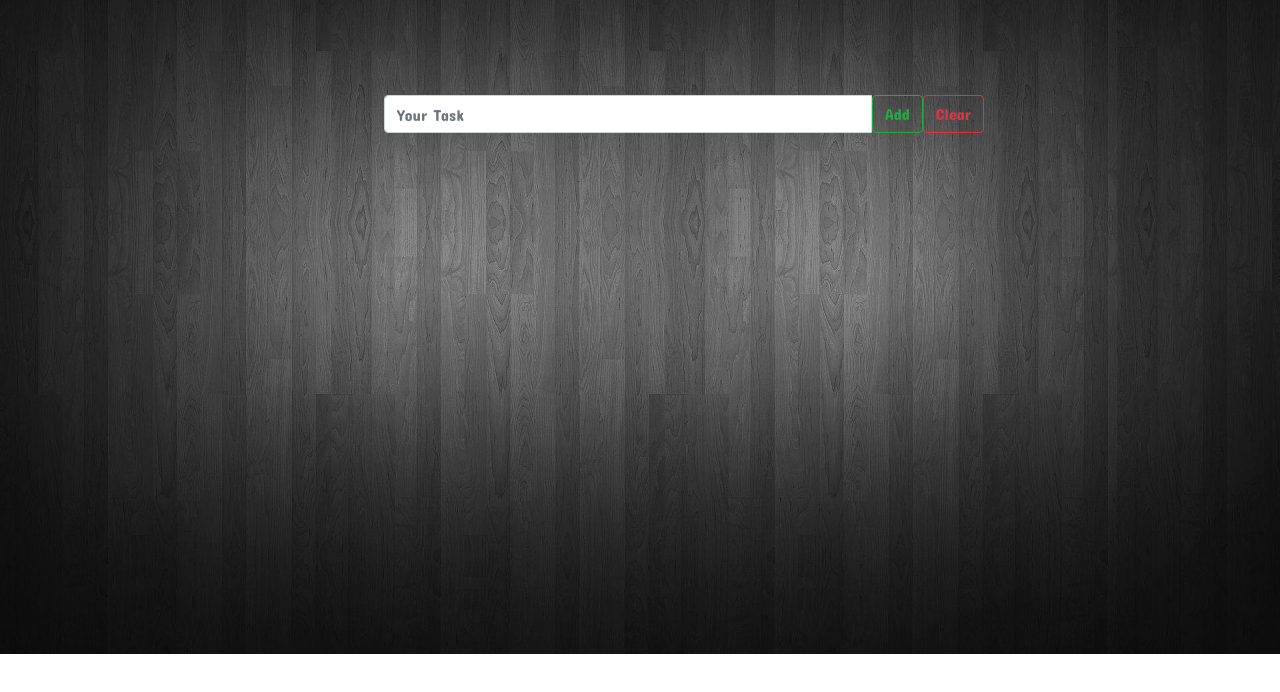
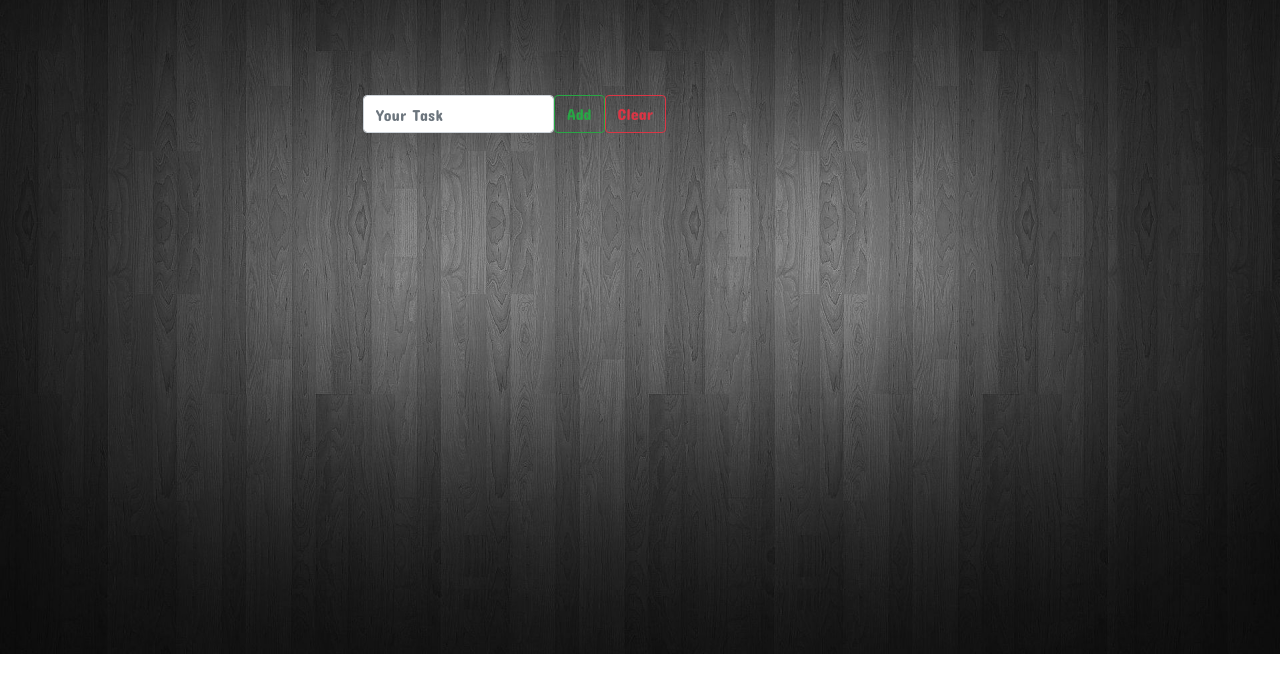
Before and after one commit to ankurjha238/To-Do-List, a plain HTML site: page index.html in a window 1280 px wide. Shown: the part 66-758 px from the top of the page. Drawn offline with nearby package versions, Linux system fonts and the light colour scheme.

Commit message:
edited css and style

```diff
--- a/index.html
+++ b/index.html
@@ -12,19 +12,27 @@
 </head>
 <body>
     <div id="main">
+        <!--<div class="row">-->
         <div id="head">
             <h1 id="h">To do list </h1><br><br><br>
         </div>
-        <div id="box" class="input-group">
-            <input id="input" type="text" class="form-control" placeholder="Your Task" aria-describedby="basic-addon2">
-            <button id="add" class="btn btn-outline-success btn btn-outline-secondary">Add</button>
-            <button id="del" class="btn btn-outline-danger btn btn-outline-secondary">Clear</button>
+        <!--</div>-->
+        <div class="row">
+            <div class="box .col-md-4 .col-sm-4"></div>
+            <div class="font row">
+            <div class=".col-sm-6" style="display: inline"><input id="input" type="text" class="form-control" placeholder="Your Task" style="display: inline" aria-describedby="basic-addon2"></div>
+            <div class=".col-sm-3" style="display: inline"><button id="add" class="btn btn-outline-success btn btn-outline-secondary" style="display: inline">Add</button></div>
+            <div class=".col-sm-3" style="display: inline"><button id="del" class="btn btn-outline-danger btn btn-outline-secondary" style="display: inline">Clear</button></div>
+            </div>
+            <div class="box .col-md-4 .col-sm-4"></div>
         </div>
         <br><br><br><br>
+        <div class="row">
         <div id="arr">
             <ul id="list">
             </ul>
         </div>
+        </div>
     </div>
 </body>
 </html>
--- a/to_do.css
+++ b/to_do.css
@@ -24,11 +24,18 @@ body{
     text-align: center;
     color: ghostwhite;
 }
-#box{
-    width: 600px;
-    text-align: center;
-    margin-left: 30%;
+.box{
+    width: 30%;
+    /*text-align: center;*/
+    /*margin-left: 30%;*/
+
+}
+.font{
     font-family: 'Concert One', cursive;
+    width: 40%;
+    font-size: 0;
+    /*display: flex;*/
+    /*flex-wrap: nowrap;*/
 }
 #num{
     width: 1300px;
--- a/to_do.js
+++ b/to_do.js
@@ -10,6 +10,7 @@ $(function(){
         function addtask(){
             let value = input.val();
             input.val("");
+            if(value !== ""){
             list.append(
                 $("<li>").append($('<span>')
                     .text(value).append($("<input type='checkbox'>").click(function () {
@@ -24,7 +25,7 @@ $(function(){
                     current.next().after(current);
                 }))
             )
-        }
+        }}
 
     input.keypress(function (e) {
     if(e.which === 13){
```
